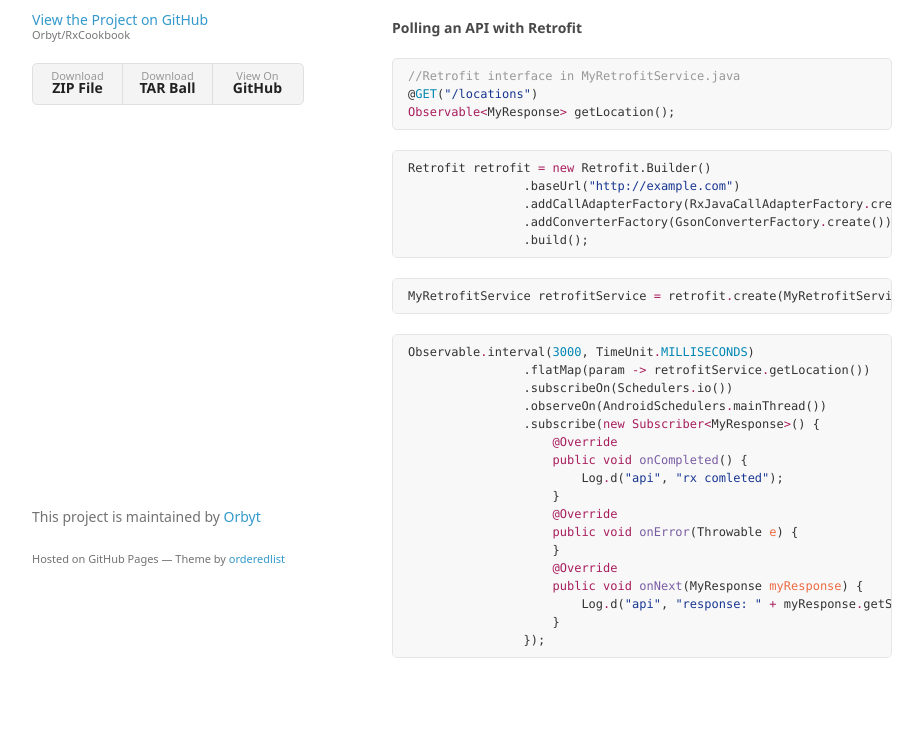
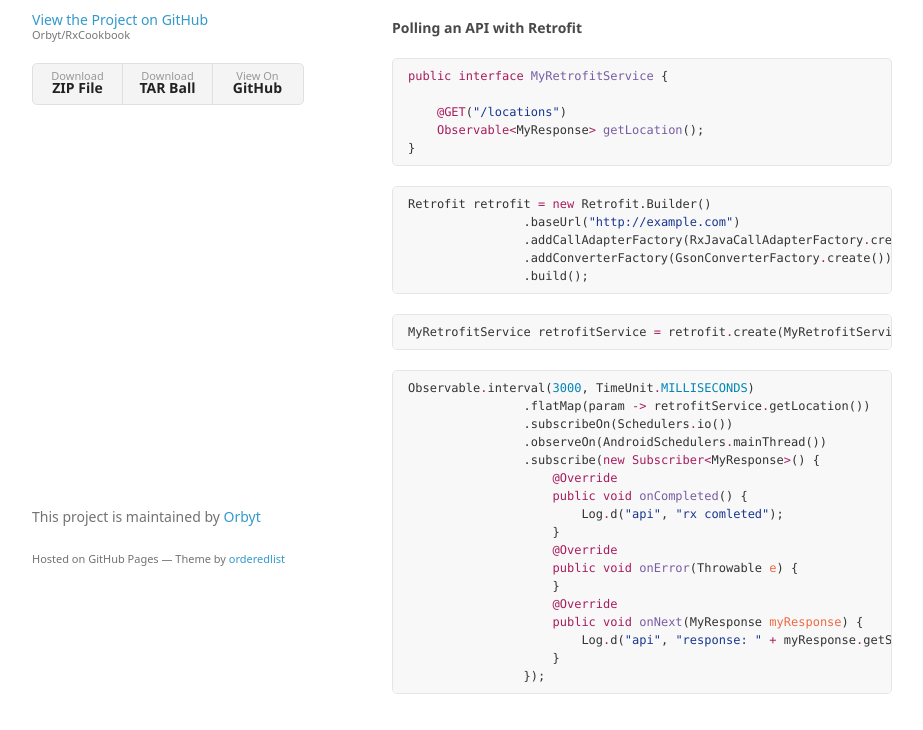
Before and after one commit to Orbyt/RxCookbook, a plain HTML site: page index.html in a window 1280 px wide. Shown: the part 162-892 px from the top of the page, without its empty margins (178-1101 px from the left). Drawn offline with Linux system fonts and the light colour scheme; a web font is replaced by a local one.

```diff
--- a/index.html
+++ b/index.html
@@ -36,9 +36,11 @@
 <h4>
 <a id="polling-an-api-with-retrofit" class="anchor" href="#polling-an-api-with-retrofit" aria-hidden="true"><span aria-hidden="true" class="octicon octicon-link"></span></a>Polling an API with Retrofit</h4>
 
-<div class="highlight highlight-source-java"><pre><span class="pl-c">//Retrofit interface in MyRetrofitService.java</span>
-@<span class="pl-c1">GET</span>(<span class="pl-s"><span class="pl-pds">"</span>/locations<span class="pl-pds">"</span></span>)
-<span class="pl-k">Observable&lt;<span class="pl-smi">MyResponse</span>&gt;</span> getLocation();</pre></div>
+<div class="highlight highlight-source-java"><pre><span class="pl-k">public</span> <span class="pl-k">interface</span> <span class="pl-en">MyRetrofitService</span> {
+
+    <span class="pl-k">@GET</span>(<span class="pl-s"><span class="pl-pds">"</span>/locations<span class="pl-pds">"</span></span>)
+    <span class="pl-k">Observable&lt;<span class="pl-smi">MyResponse</span>&gt;</span> <span class="pl-en">getLocation</span>();
+}</pre></div>
 
 <div class="highlight highlight-source-java"><pre><span class="pl-smi">Retrofit</span> retrofit <span class="pl-k">=</span> <span class="pl-k">new</span> <span class="pl-smi">Retrofit</span>.<span class="pl-smi">Builder</span>()
                 .baseUrl(<span class="pl-s"><span class="pl-pds">"</span>http://example.com<span class="pl-pds">"</span></span>)
```
Also changed, not shown: params.json (+1 -1 lines).
